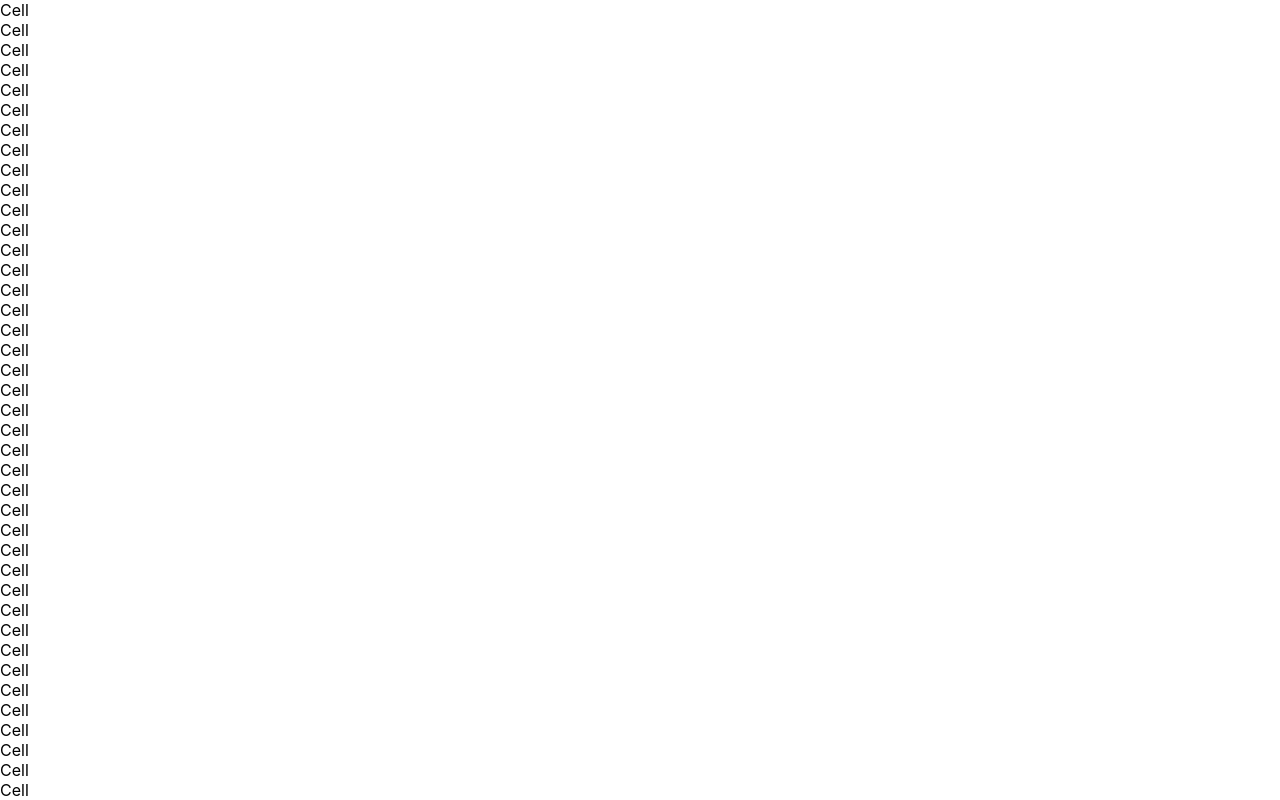
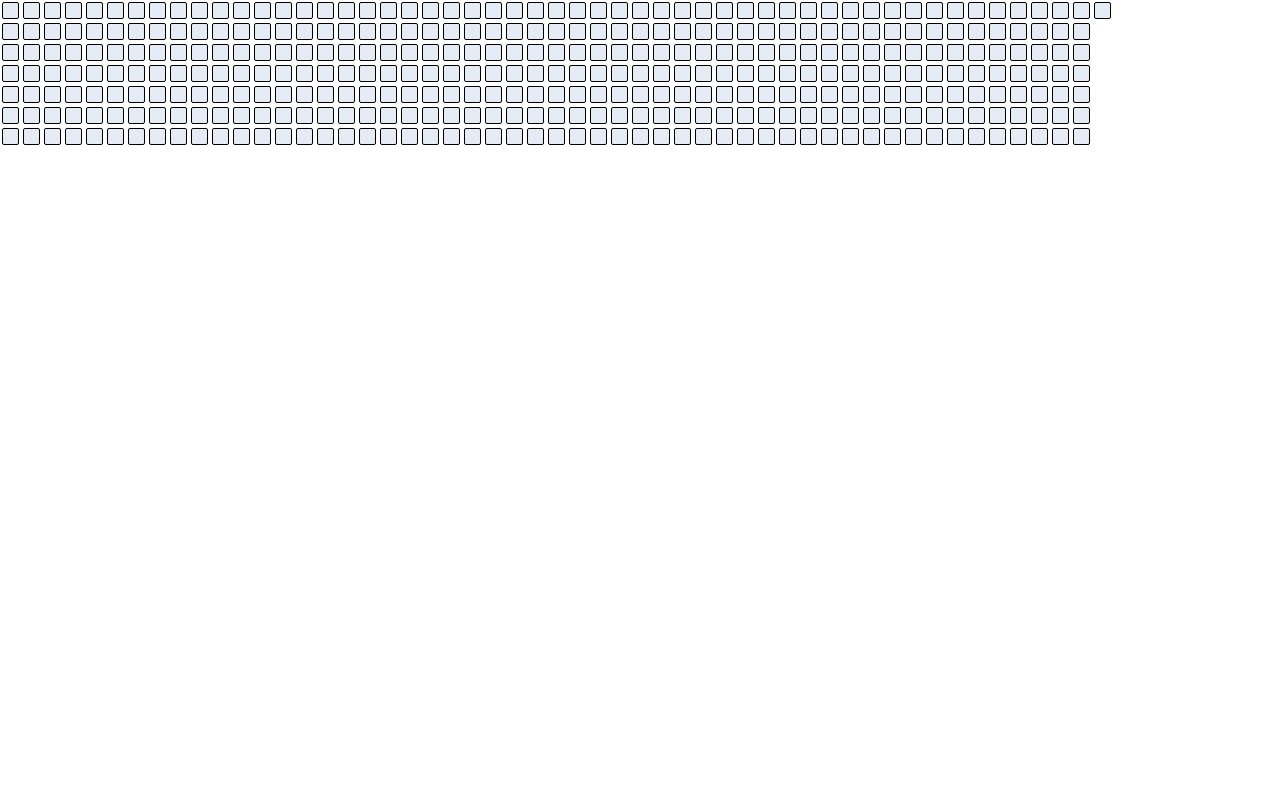
Before and after one commit to AmirSohi90/transactions-heatmap, a React (Create React App) app: page / in a window 1280 px wide. Shown: the top 800 px of the page. Built offline with nearby package versions, Linux system fonts and the light colour scheme.

Commit message:
styled cells

```diff
--- /dev/null
+++ b/src/components/Heatmap/Heatmap.css
@@ -0,0 +1,15 @@
+.heatmap-cells-wrapper {
+    display: inline-flex;
+    flex-direction: column;
+    flex-wrap: wrap;
+    height: 150px;
+}
+
+.cell {
+    height: 15px;
+    width: 15px;
+    border: 1px solid black;
+    margin: 2px;
+    border-radius: 2px;
+    background-color: #e6ecf5;
+}
--- a/src/components/Heatmap/HeatmapView.tsx
+++ b/src/components/Heatmap/HeatmapView.tsx
@@ -1,13 +1,16 @@
 import React from 'react';
 import { Transactions } from "../../features/transaction-data/transactionType";
+import './Heatmap.css'
 
-interface HeatmapViewProps {
+type HeatmapViewProps = {
     transactions: Transactions | null;
 }
+
+const Cell: React.FC = () => <div className='cell' role="cell" />
 
 export const HeatmapView: React.FC<HeatmapViewProps> = ({ transactions }) => {
     return (
         <div className="heatmap-cells-wrapper">
-            {transactions !== null && Object.keys(transactions).map(transaction => <div role="cell" key={transaction}>Cell</div>)}
+            {transactions !== null && Object.keys(transactions).map(transaction => <Cell key={transaction}/>)}
         </div>)
 };
```
